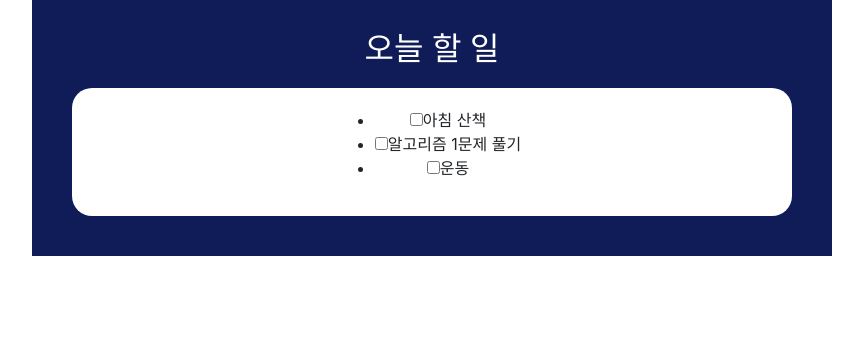
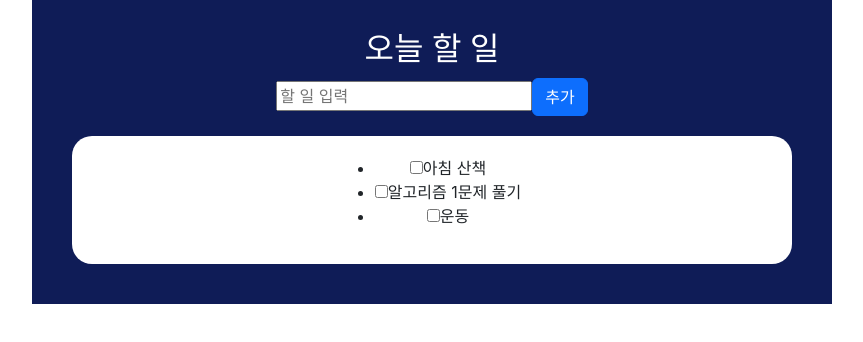
Before and after one commit to Ag-crane/devcourse-full-3, a React (Create React App) app in the folder 07-react-base/todolist/: page / in a window 1280 px wide. Shown: the top 342 px of the page, without its empty margins (208-1071 px from the left). Built offline with nearby package versions, Linux system fonts and the light colour scheme.

Commit message:
할 일 추가하기

```diff
--- a/07-react-base/todolist/src/ToDoList.tsx
+++ b/07-react-base/todolist/src/ToDoList.tsx
@@ -1,5 +1,5 @@
 import React, { useState } from 'react';
-
+import Button from 'react-bootstrap/Button';
 
 type Todo = {
     id: number;
@@ -14,14 +14,30 @@ const ToDoList: React.FC = () => {
         { id: 2, text: '알고리즘 1문제 풀기', isChecked: false },
         { id: 3, text: '운동', isChecked: false },
     ])
+    const [inputText, setInputText] = useState<string>('')
 
     const handleCheck = (id: number) => {
         setTodos((prevTodos) =>
             prevTodos.map((todo) => todo.id === id ? { ...todo, isChecked: !todo.isChecked } : todo))
     }
+
+    const handleInputChange = (e: React.ChangeEvent<HTMLInputElement>) => {
+        setInputText(e.target.value);
+    }
+
+    const addTodo = () => {
+        if (inputText === '') return;
+        setTodos([...todos, { id: Date.now(), text: inputText, isChecked: false }]);
+        setInputText('');
+    }
+
     return (
         <div>
             <h1 className='title'>{title}</h1>
+            <div>
+                <input type='text' placeholder='할 일 입력' onChange={handleInputChange} />
+                <Button variant="primary" onClick={addTodo}>추가</Button>
+            </div>
             <div className='board'>
                 <ul>
                     {todos.map((todo) => (
```
